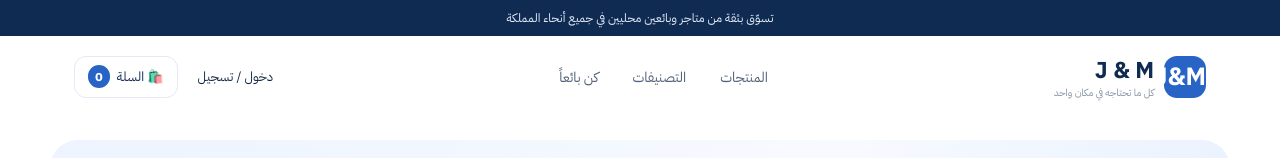
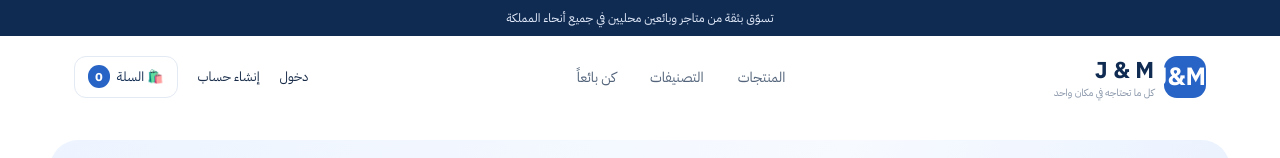
Before and after one commit to maafaalhussain-cmyk/nextjs, a Next.js app: page / in a window 1280 px wide. Shown: the top 158 px of the page. Built offline with nearby package versions, Linux system fonts and the light colour scheme.

Commit message:
Link storefront navigation to login and signup

```diff
--- a/app/page.tsx
+++ b/app/page.tsx
@@ -34,7 +34,7 @@ export default function Page() {
       <header className="site-header">
         <a className="brand" href="#"><span className="brand-mark">J&amp;M</span><span>J & M<small>كل ما تحتاجه في مكان واحد</small></span></a>
         <nav className="main-nav"><a href="#products">المنتجات</a><a href="#categories">التصنيفات</a><a href="#seller">كن بائعاً</a></nav>
-        <div className="header-actions"><a className="login-link" href="#seller">دخول / تسجيل</a><button className="cart-button" aria-label="فتح سلة المشتريات" onClick={() => setCartOpen(true)}>🛍️ <span>السلة</span><b>{cart.length}</b></button></div>
+        <div className="header-actions"><a className="login-link" href="/login">دخول</a><a className="login-link" href="/register">إنشاء حساب</a><button className="cart-button" aria-label="فتح سلة المشتريات" onClick={() => setCartOpen(true)}>🛍️ <span>السلة</span><b>{cart.length}</b></button></div>
       </header>
 
       <section className="hero">
```
